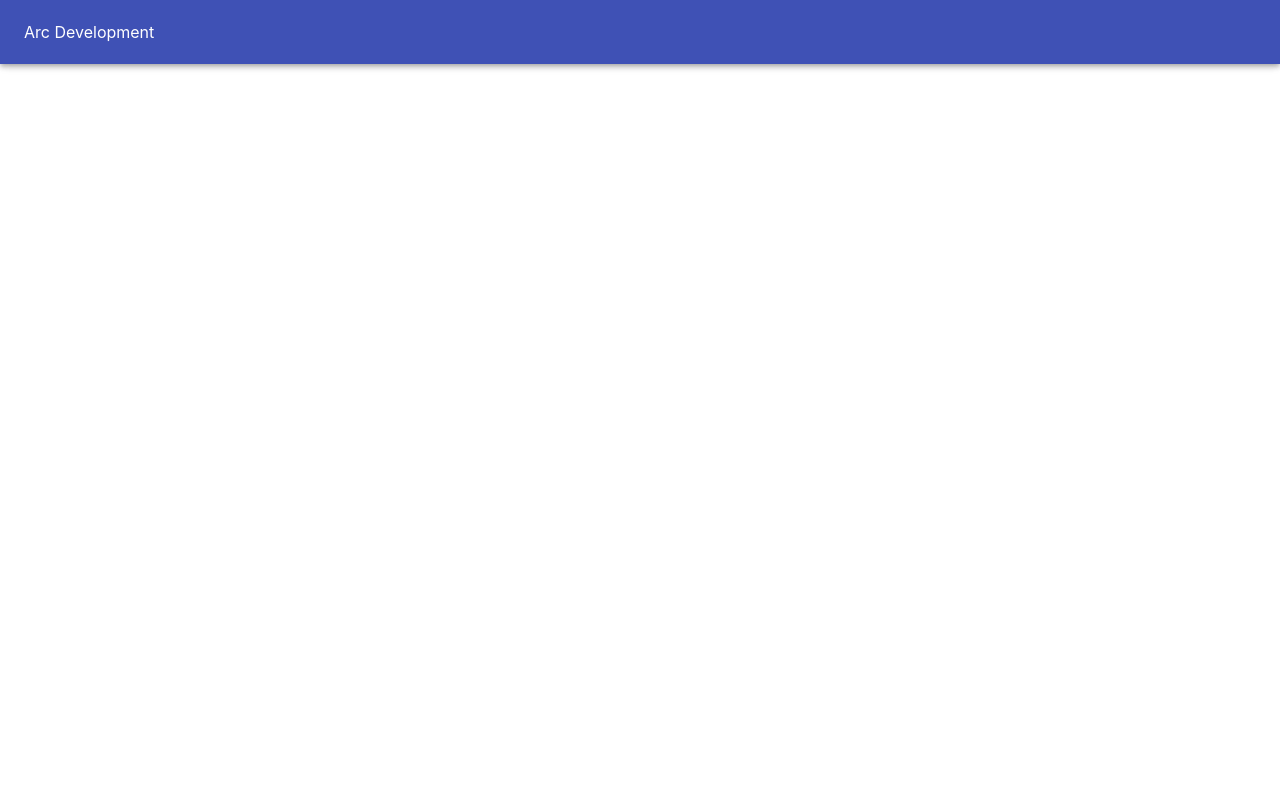
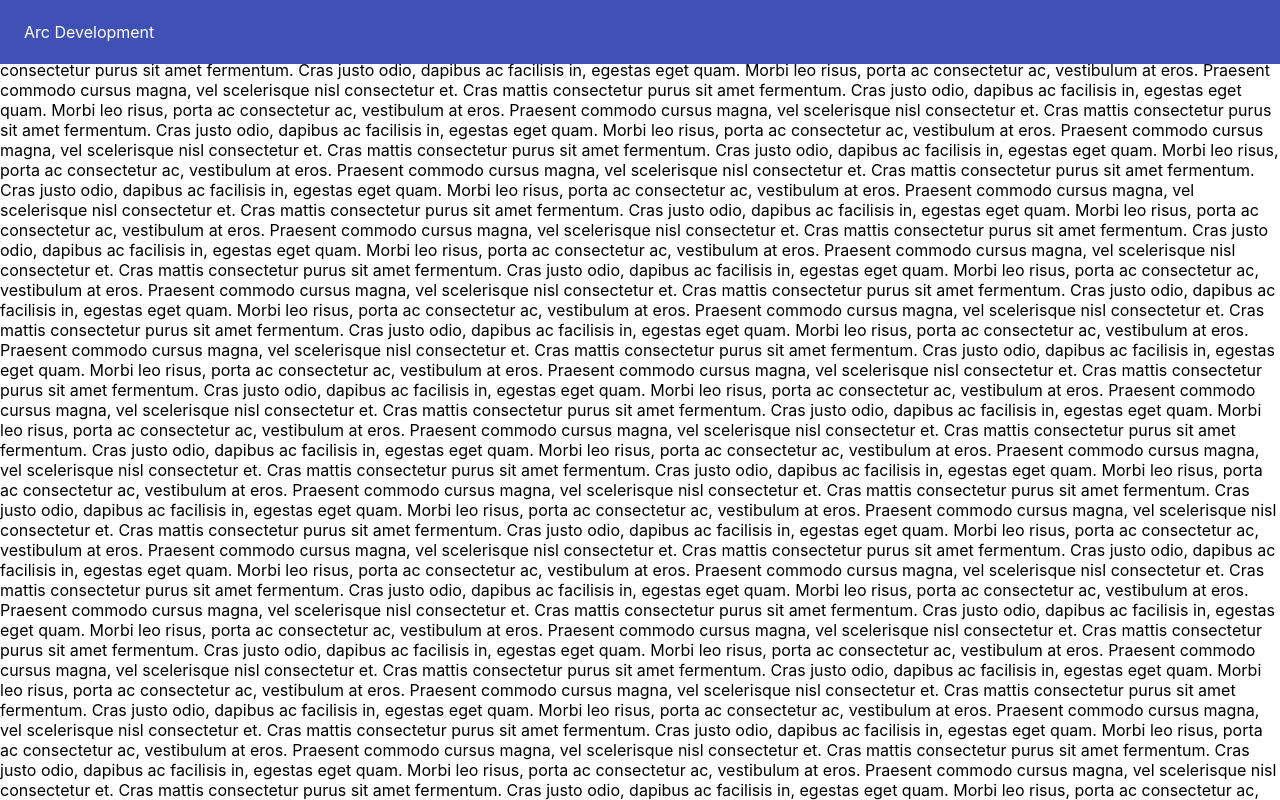
Before and after one commit to femmor/mui-crash, a React (Create React App) app: page / in a window 1280 px wide. Shown: the top 800 px of the page. Built offline with nearby package versions, Linux system fonts and the light colour scheme.

Commit message:
Implement AppBar Elevation

```diff
--- a/src/App.js
+++ b/src/App.js
@@ -5,6 +5,14 @@
   return (
     <div>
       <Header/>
+      {[...new Array(50)]
+            .map(
+              () => `Cras mattis consectetur purus sit amet fermentum.
+              Cras justo odio, dapibus ac facilisis in, egestas eget quam.
+              Morbi leo risus, porta ac consectetur ac, vestibulum at eros.
+              Praesent commodo cursus magna, vel scelerisque nisl consectetur et.`,
+            )
+            .join('\n')}
     </div>
   );
 }
--- a/src/components/ui/Header.js
+++ b/src/components/ui/Header.js
@@ -1,13 +1,30 @@
-import React from 'react'
-import {AppBar, Toolbar} from "@material-ui/core"
+import React, { cloneElement } from 'react'
+import {AppBar, Toolbar, useScrollTrigger} from "@material-ui/core"
+
+function ElevationScroll(props) {
+  const { children } = props;
+  const trigger = useScrollTrigger({
+    disableHysteresis: true,
+    threshold: 0
+  });
+
+  return cloneElement(children, {
+    elevation: trigger ? 4 : 0,
+  });
+}
+
 
 const Header = (props) => {
   return (
-    <AppBar>
-      <Toolbar>
-        Arc Development
-      </Toolbar>
-    </AppBar>
+    <>
+      <ElevationScroll>
+        <AppBar>
+          <Toolbar>
+            Arc Development
+          </Toolbar>
+        </AppBar>
+      </ElevationScroll>
+    </>
   )
 }
 
```
